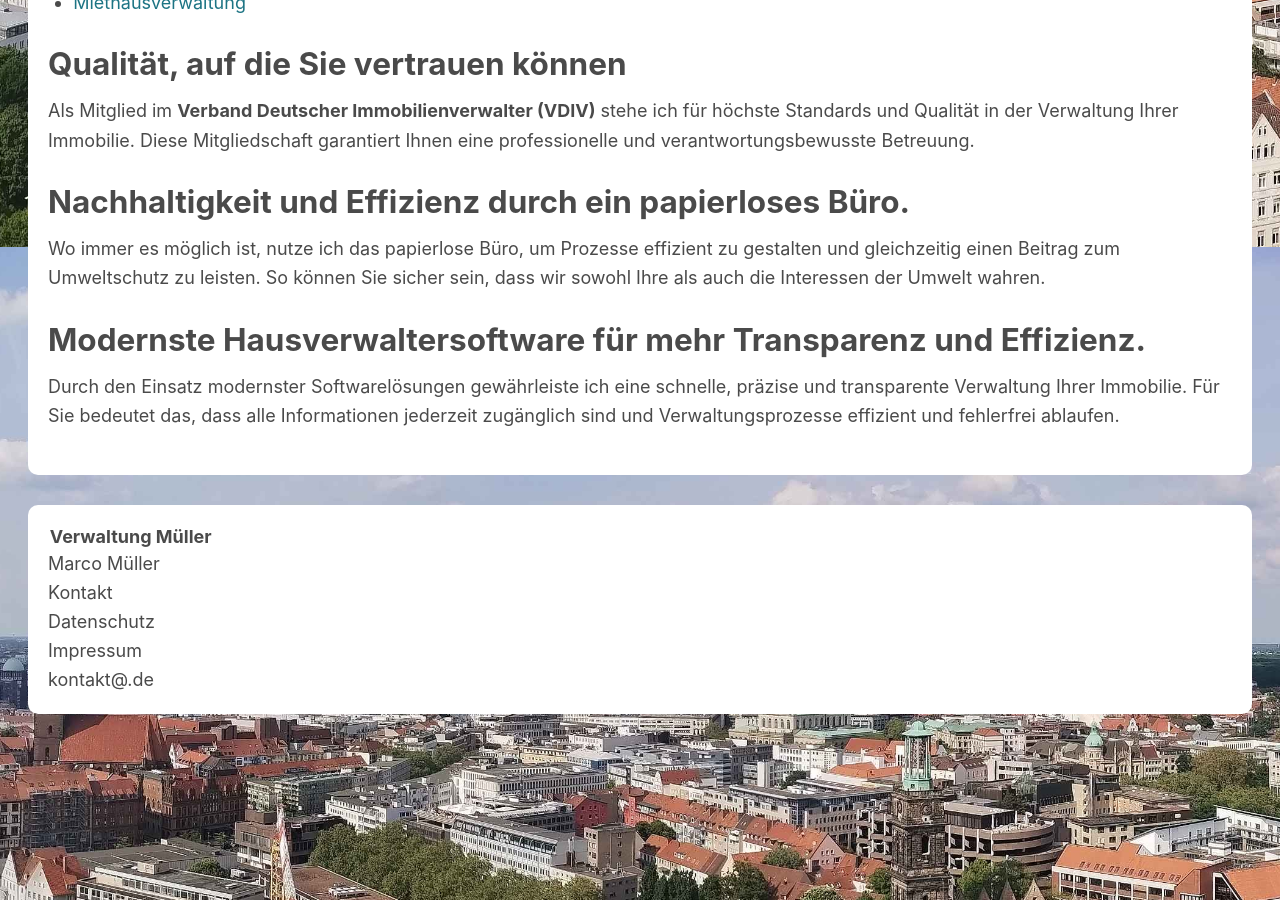
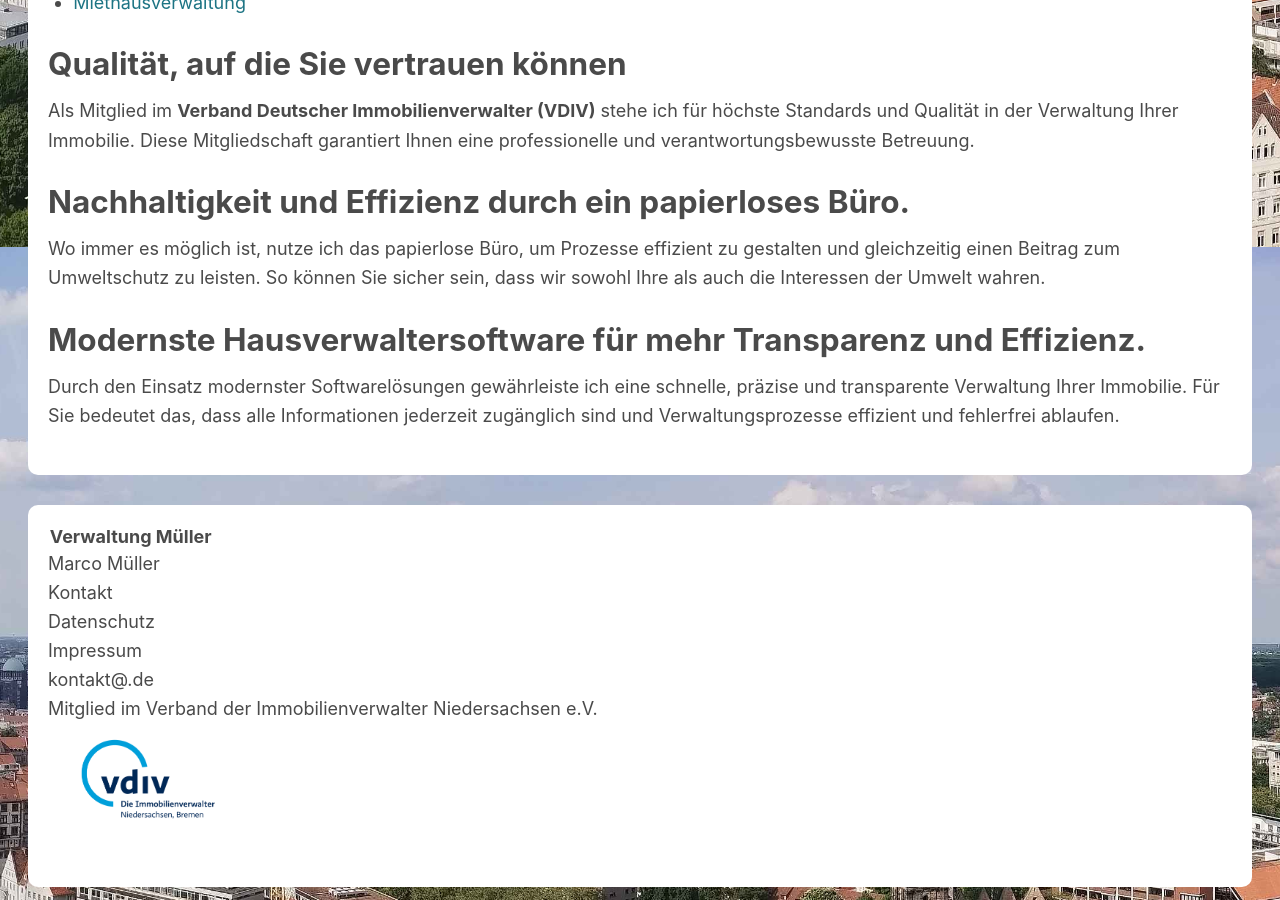
Before and after one commit to marek22k/hausverwaltung, a Jekyll site: the page built from index.md, in a window 1280 px wide and 900 px high, scrolled down 1553 px. Built offline with Jekyll 4.4.1, drawn with Linux system fonts in a browser that asks for light colours.

Commit message:
Update footer.html
Neue Anordnung, 2x div eingefügt + vDiv Logo

```diff
--- a/_includes/footer.html
+++ b/_includes/footer.html
@@ -1,5 +1,6 @@
 
 <div id="about">
+    <div>
         <h6>{{ site.title }}</h6>
         Marco Müller<br>
         Kontakt<br>
@@ -7,3 +8,8 @@
         Impressum <br>
         {{ site.contact.email }}
     </div>
+     <div>
+        <div>Mitglied im Verband der Immobilienverwalter Niedersachsen e.V.</div>
+        <a href="https://vdiv-niedersachsen-bremen.de/" target="_blank"><img src="/assets/img/vdivlogo.png" alt="Immobilienverwalter (IHK)" class="Mitgliedschaft im Verband der Immobilienverwalter Niedersachsen" width="200" height="75"></a>
+    </div>
+</div>
```
Lines whose indentation alone changed are shown as unchanged.
